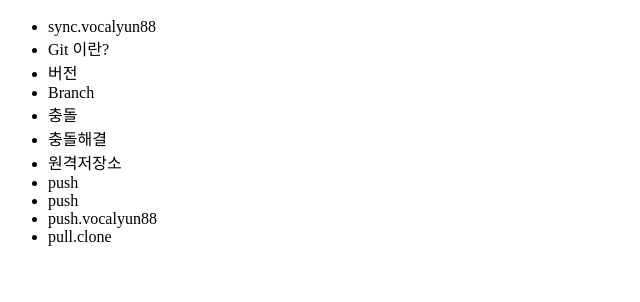
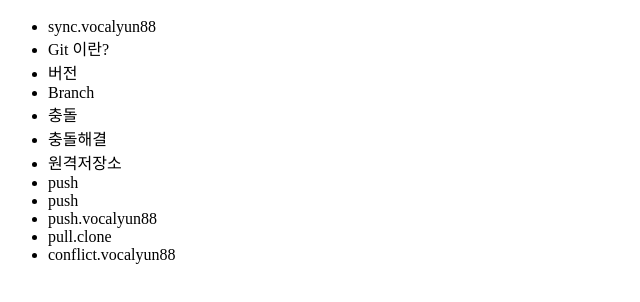
Before and after one commit to vocalyun88/opentutorials_git_vocalyun88, a plain HTML site: page index.html in a window 1280 px wide. Shown: the part 48-350 px from the top of the page, without its empty margins (0-640 px from the left). Drawn offline with Linux system fonts and the light colour scheme.

Commit message:
add conflict.vocalyun88

```diff
--- a/index.html
+++ b/index.html
@@ -19,6 +19,7 @@
 				<li>push</li>
 				<li>push.vocalyun88</li>
 				<li>pull.clone</li>
+				<li>conflict.vocalyun88</li>
 			</ul>
     </body>
 </html>
```
